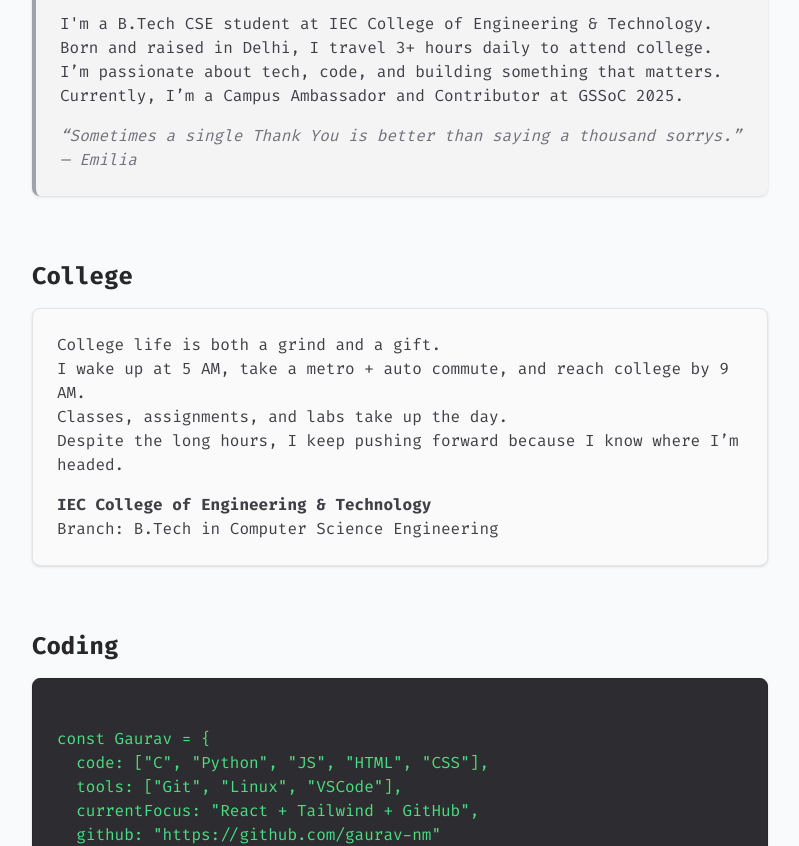
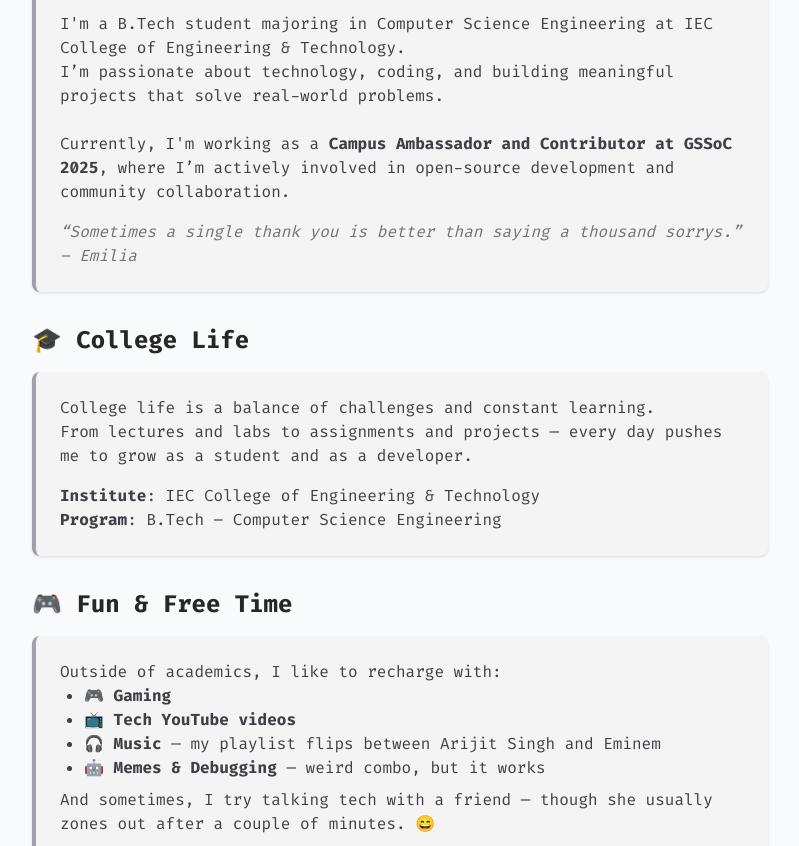
Before and after one commit to gaurav-nm/v2, a React (Create React App) app: page / in a window 1280 px wide. Shown: the part 700-1546 px from the top of the page, without its empty margins (240-1039 px from the left). Built offline with nearby package versions, Linux system fonts and the light colour scheme.

Commit message:
Add react-scripts

```diff
--- a/src/components/AboutSection.js
+++ b/src/components/AboutSection.js
@@ -11,21 +11,70 @@
         viewport={{ once: true }}
         transition={{ duration: 0.6 }}
       >
-        About
+        👨‍💻 About Me
       </motion.h2>
-      <motion.blockquote
-        className="bg-zinc-100 dark:bg-zinc-800 rounded-lg p-6 shadow font-mono text-zinc-700 dark:text-zinc-300 border-l-4 border-zinc-400 dark:border-zinc-600"
+      <motion.div
+        className="bg-zinc-100 dark:bg-zinc-800 rounded-lg p-6 shadow font-mono text-zinc-700 dark:text-zinc-300 border-l-4 border-zinc-400 dark:border-zinc-600 mb-8"
         initial={{ opacity: 0, y: 30 }}
         whileInView={{ opacity: 1, y: 0 }}
         viewport={{ once: true }}
         transition={{ duration: 0.7, delay: 0.2 }}
       >
-        <p>I'm a B.Tech CSE student at IEC College of Engineering & Technology.<br/>
-        Born and raised in Delhi, I travel 3+ hours daily to attend college.<br/>
-        I’m passionate about tech, code, and building something that matters.<br/>
-        Currently, I’m a Campus Ambassador and Contributor at GSSoC 2025.</p>
-        <p className="mt-4 italic text-zinc-500 dark:text-zinc-400">“Sometimes a single Thank You is better than saying a thousand sorrys.” — Emilia</p>
-      </motion.blockquote>
+        <p>I'm a B.Tech student majoring in Computer Science Engineering at IEC College of Engineering & Technology.<br/>
+        I’m passionate about technology, coding, and building meaningful projects that solve real-world problems.<br/><br/>
+        Currently, I'm working as a <b>Campus Ambassador and Contributor at GSSoC 2025</b>, where I’m actively involved in open-source development and community collaboration.</p>
+        <p className="mt-4 italic text-zinc-500 dark:text-zinc-400">“Sometimes a single thank you is better than saying a thousand sorrys.” – Emilia</p>
+      </motion.div>
+
+      <motion.h2
+        className="font-mono text-xl md:text-2xl font-bold mb-4 text-zinc-800 dark:text-zinc-100"
+        initial={{ opacity: 0, x: -30 }}
+        whileInView={{ opacity: 1, x: 0 }}
+        viewport={{ once: true }}
+        transition={{ duration: 0.6, delay: 0.1 }}
+      >
+        🎓 College Life
+      </motion.h2>
+      <motion.div
+        className="bg-zinc-100 dark:bg-zinc-800 rounded-lg p-6 shadow font-mono text-zinc-700 dark:text-zinc-300 border-l-4 border-zinc-400 dark:border-zinc-600 mb-8"
+        initial={{ opacity: 0, y: 30 }}
+        whileInView={{ opacity: 1, y: 0 }}
+        viewport={{ once: true }}
+        transition={{ duration: 0.7, delay: 0.3 }}
+      >
+        <p>College life is a balance of challenges and constant learning.<br/>
+        From lectures and labs to assignments and projects — every day pushes me to grow as a student and as a developer.</p>
+        <div className="mt-4">
+          <b>Institute</b>: IEC College of Engineering & Technology<br/>
+          <b>Program</b>: B.Tech – Computer Science Engineering
+        </div>
+      </motion.div>
+
+      <motion.h2
+        className="font-mono text-xl md:text-2xl font-bold mb-4 text-zinc-800 dark:text-zinc-100"
+        initial={{ opacity: 0, x: -30 }}
+        whileInView={{ opacity: 1, x: 0 }}
+        viewport={{ once: true }}
+        transition={{ duration: 0.6, delay: 0.2 }}
+      >
+        🎮 Fun & Free Time
+      </motion.h2>
+      <motion.div
+        className="bg-zinc-100 dark:bg-zinc-800 rounded-lg p-6 shadow font-mono text-zinc-700 dark:text-zinc-300 border-l-4 border-zinc-400 dark:border-zinc-600"
+        initial={{ opacity: 0, y: 30 }}
+        whileInView={{ opacity: 1, y: 0 }}
+        viewport={{ once: true }}
+        transition={{ duration: 0.7, delay: 0.4 }}
+      >
+        <p>Outside of academics, I like to recharge with:</p>
+        <ul className="list-disc pl-6 mb-2">
+          <li>🎮 <b>Gaming</b></li>
+          <li>📺 <b>Tech YouTube videos</b></li>
+          <li>🎧 <b>Music</b> — my playlist flips between Arijit Singh and Eminem</li>
+          <li>🤖 <b>Memes & Debugging</b> — weird combo, but it works</li>
+        </ul>
+        <p>And sometimes, I try talking tech with a friend — though she usually zones out after a couple of minutes. 😄</p>
+      </motion.div>
     </section>
   );
 }
```
Also changed, not shown: 1 other file (tests, documents, lock files or other folders).
